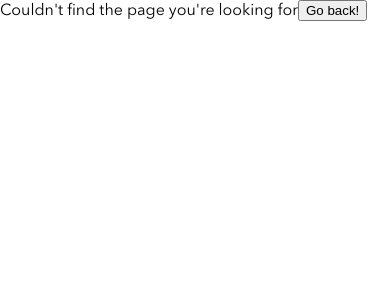
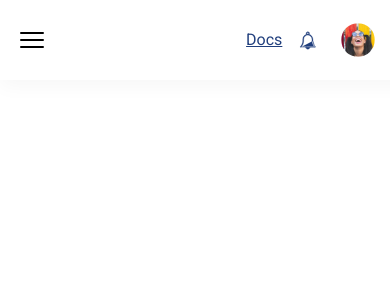
Before and after one commit to ELECTRON11111/lendsqr-fe-test, a React (Vite) app: page /dashboard/users/1 in a window 390 px wide. Shown: the top 300 px of the page. Built offline with nearby package versions, Linux system fonts and the light colour scheme.

Commit message:
refactor(header): used fixed positioning styling

```diff
--- a/src/App.tsx
+++ b/src/App.tsx
@@ -1,7 +1,7 @@
 import './App.scss'
 import { BrowserRouter, Route, Routes } from 'react-router-dom';
 import Login from './pages/login';
-import DashboardLayout from './pages/dashboard/layout';
+import DashboardRoutes from './pages/dashboard/layout';
 import PageNotFound from './pages/404';
 // import Users from './pages/dashboard/pages/users';
 
@@ -11,7 +11,7 @@ function App() {
       <BrowserRouter>
         <Routes>
           <Route path='/' element={<Login />}/>
-          <Route path="/dashboard/users" element={<DashboardLayout />} />
+          <Route path="/dashboard/*" element={<DashboardRoutes />} />
           <Route path='*' element={<PageNotFound/>}/>
         </Routes>
       </BrowserRouter>
--- a/src/pages/404.tsx
+++ b/src/pages/404.tsx
@@ -1,4 +1,3 @@
-import React from 'react';
 
 const PageNotFound = () => {
     return (
--- a/src/pages/dashboard/layout.tsx
+++ b/src/pages/dashboard/layout.tsx
@@ -1,6 +1,10 @@
 import { useState } from "react";
+import { Outlet, Routes, Route } from "react-router-dom";
 import Header from "../../components/Header/Header";
 import NavigationBar from "../../components/NavigationBar/NavigationBar";
+import PageNotFound from "../404";
+import Users from "./pages/users";
+// import UserDetails from ""
 
 const DashboardLayout = () => {
     const [show, setShow] = useState(false);
@@ -8,8 +12,21 @@ const DashboardLayout = () => {
         <div id="dashboard-layout">
             <Header handleClick={() => setShow((prevValue: boolean) => !prevValue)} />
             <NavigationBar show={show} />
+
+            <Outlet /> {/**TO render nested routes */}
         </div>
     );
 }
 
-export default DashboardLayout;
+const DashboardRoutes = () => (
+    <Routes>
+        <Route path="/" element={<DashboardLayout />}>
+            <Route path="users" element={<Users />} />
+            <Route path="users/:userId" element={<div>User Details</div>} />
+            <Route path="*" element={<PageNotFound />} />
+        </Route>
+    </Routes>
+)
+
+
+export default DashboardRoutes;
--- a/src/pages/dashboard/pages/users.tsx
+++ b/src/pages/dashboard/pages/users.tsx
@@ -2,7 +2,7 @@
 const Users = () => {
     return (
         <div>
-            <h1>Users</h1>
+            {/* <h1 style={{fontSize: "100rem", color: "black"}}>Users</h1> */}
         </div>
     );
 }
--- a/src/pages/login.tsx
+++ b/src/pages/login.tsx
@@ -21,7 +21,7 @@ const Login = () => {
                         <p>Enter details to login.</p>
                     </div>
 
-                    <form action="">
+                    <div className="form">
                         <input type="email" placeholder="Email" name="email" id="email" />
 
                         <div className="password-container">
@@ -31,7 +31,7 @@ const Login = () => {
 
                         <h5>FORGOT PASSWORD?</h5>
                         <button><Link to="/dashboard/users">LOG IN</Link></button>
-                    </form>
+                    </div>
                 </div>
             </div>
         </div>
--- a/src/styles/_header.scss
+++ b/src/styles/_header.scss
@@ -7,9 +7,15 @@
     padding: 1rem 2rem 1rem 1rem;
     font-family: "Work Sans", sans-serif;
     box-shadow: 0px 5px 20px 0px #0000000A;
-    position: relative;
+    // position: relative;
+    // top: 0;
+    // left: 0;
+
+    position: fixed;
+    min-width: 100%;
     top: 0;
     left: 0;
+    padding-right: 2rem;
 
     #burger-icon {
         display: none;
@@ -51,6 +57,7 @@
     }
 
     .tabs {
+        padding-right: 2.5rem;
         // margin-left: auto;
         display: flex;
         justify-content: space-around;
@@ -140,6 +147,7 @@
         .tabs {
             margin: 0;
             margin-left: auto;
+            padding-right: 1.5rem;
 
             #user {
                 scale: 0.7;
--- a/src/styles/_login.scss
+++ b/src/styles/_login.scss
@@ -76,7 +76,7 @@
         }
 
 
-        form {
+        .form {
             .password-container {
                 position: relative;
 
```
Also changed, not shown: src/pages/dashboard/pages/userDetails.tsx (added, +12 -0 lines).
